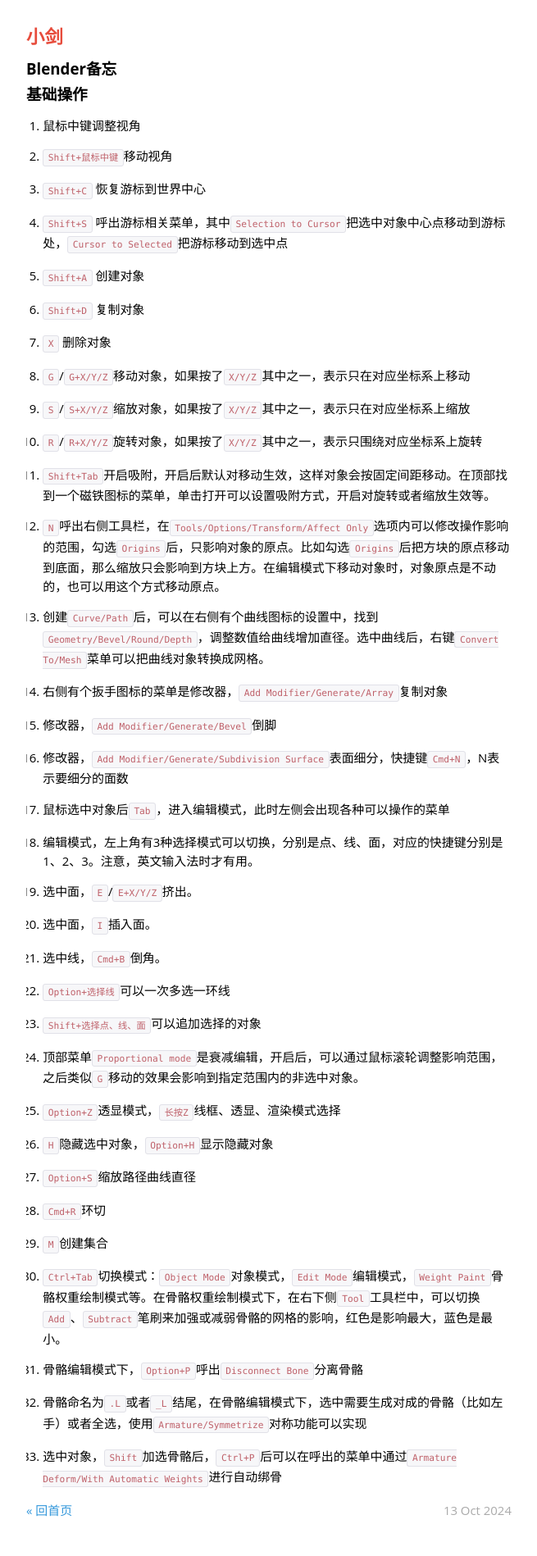
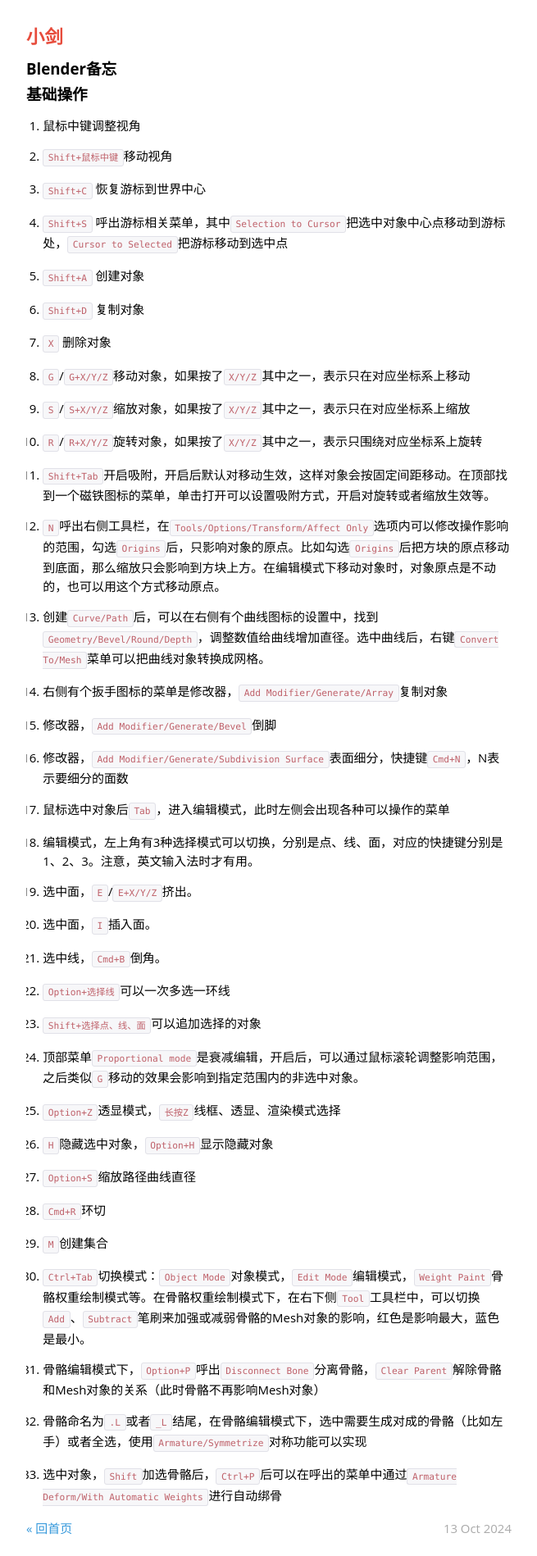
Before and after one commit to hiwjd/hiwjd.github.io, a Jekyll site: the page built from _posts/2024-10-13-blender-memo.markdown, in a window 1280 px wide. Shown: the whole page at 82% size, without its empty margins (312-967 px from the left). Built offline with Jekyll 4.4.1, drawn with Linux system fonts in a browser that asks for light colours; nearby versions of some CDN libraries; some web fonts are replaced; comment, search, counter and statistics services are not loaded; before the commit the page ends 1876 px from its top, so only the background shows below that.

Commit message:
Update 2024-10-13-blender-memo.markdown

```diff
--- a/_posts/2024-10-13-blender-memo.markdown
+++ b/_posts/2024-10-13-blender-memo.markdown
@@ -65,9 +65,9 @@ categories: post
 
 29. `M`创建集合
 
-30. `Ctrl+Tab`切换模式：`Object Mode`对象模式，`Edit Mode`编辑模式，`Weight Paint`骨骼权重绘制模式等。在骨骼权重绘制模式下，在右下侧`Tool`工具栏中，可以切换`Add`、`Subtract`笔刷来加强或减弱骨骼的网格的影响，红色是影响最大，蓝色是最小。
+30. `Ctrl+Tab`切换模式：`Object Mode`对象模式，`Edit Mode`编辑模式，`Weight Paint`骨骼权重绘制模式等。在骨骼权重绘制模式下，在右下侧`Tool`工具栏中，可以切换`Add`、`Subtract`笔刷来加强或减弱骨骼的Mesh对象的影响，红色是影响最大，蓝色是最小。
 
-31. 骨骼编辑模式下，`Option+P`呼出`Disconnect Bone`分离骨骼
+31. 骨骼编辑模式下，`Option+P`呼出`Disconnect Bone`分离骨骼，`Clear Parent`解除骨骼和Mesh对象的关系（此时骨骼不再影响Mesh对象）
 
 32. 骨骼命名为`.L`或者`_L`结尾，在骨骼编辑模式下，选中需要生成对成的骨骼（比如左手）或者全选，使用`Armature/Symmetrize`对称功能可以实现
 
```
